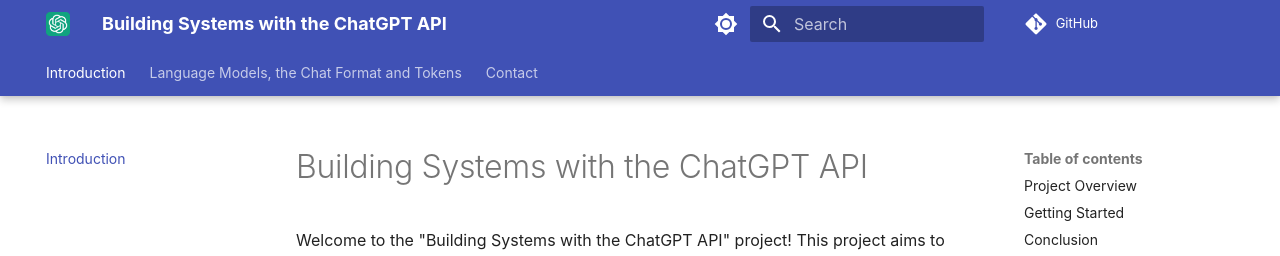
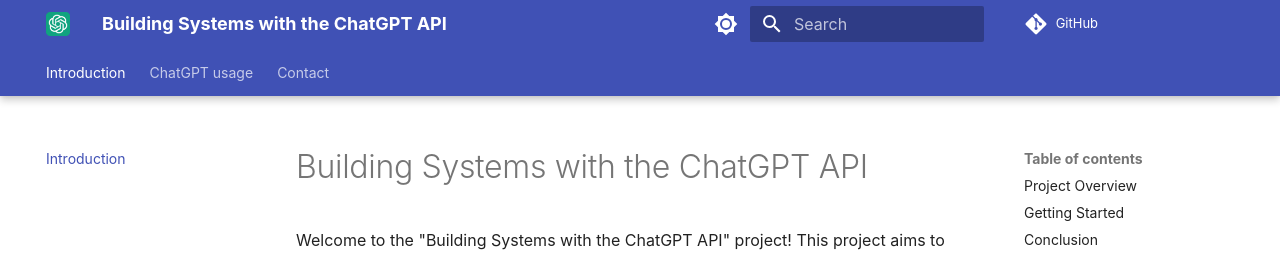
Before and after one commit to ashishkrb7/Building-Systems-with-the-ChatGPT-API, an MkDocs documentation site: the page built from docs/index.md, in a window 1280 px wide. Shown: the top 256 px of the page. Built offline with MkDocs 1.6.1 and Material for MkDocs 9.7.7, drawn with Linux system fonts in a browser that asks for light colours; comment, search, counter and statistics services are not loaded.

Commit message:
tab corrected

```diff
--- a/mkdocs.yml
+++ b/mkdocs.yml
@@ -9,7 +9,7 @@ copyright: "Copyright &copy; 2023 Ashish Kumar"
 
 nav:
   - Introduction: index.md
-  - Language Models, the Chat Format and Tokens: Language Models, the Chat Format and Tokens.md
+  - ChatGPT usage: Language Models, the Chat Format and Tokens.md
   - Contact: contact.md
 
 theme:
```
